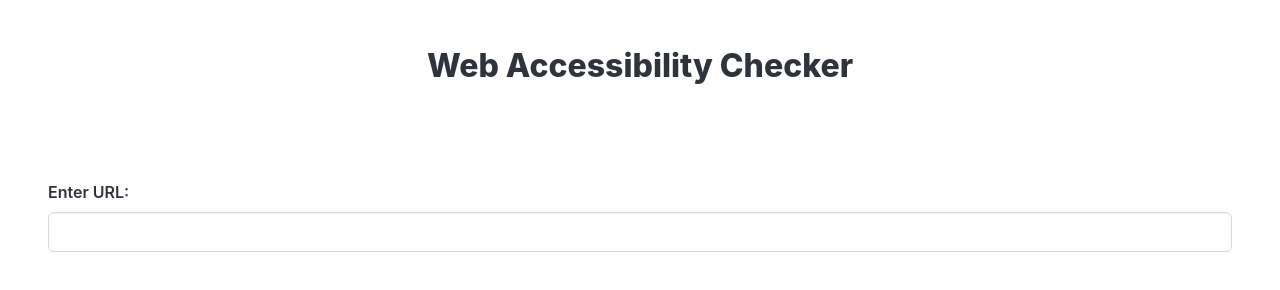
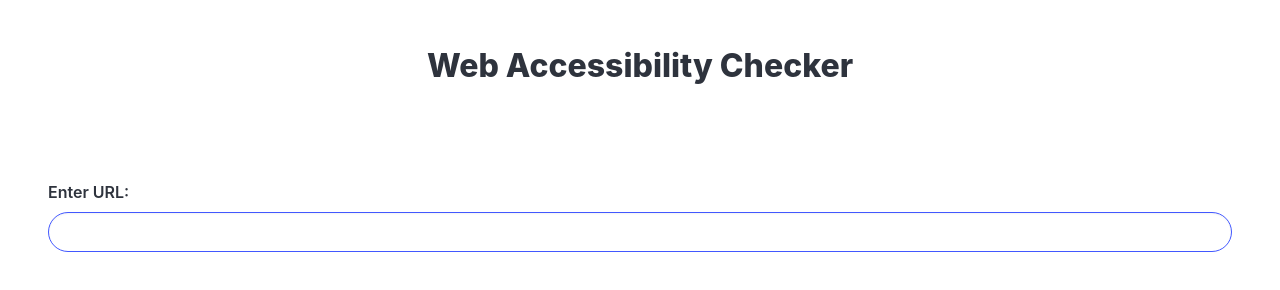
Before and after one commit to Programmer-Arvind/Web-Accessibilty-Checker, a plain HTML site: page templates/index.html in a window 1280 px wide. Drawn offline with nearby package versions, Linux system fonts and the light colour scheme.

Commit message:
Fixed: Templates

```diff
--- a/template/index.html
+++ b/templates/index.html
@@ -21,7 +21,7 @@
                 <div class="field">
                     <label for="url" class="label">Enter URL:</label>
                     <div  id = "url "class="control">
-                        <input type="text" class="input">
+                        <input type="text" class="input is-link is-rounded">
                     </div>
                 </div>
             </div>
```
